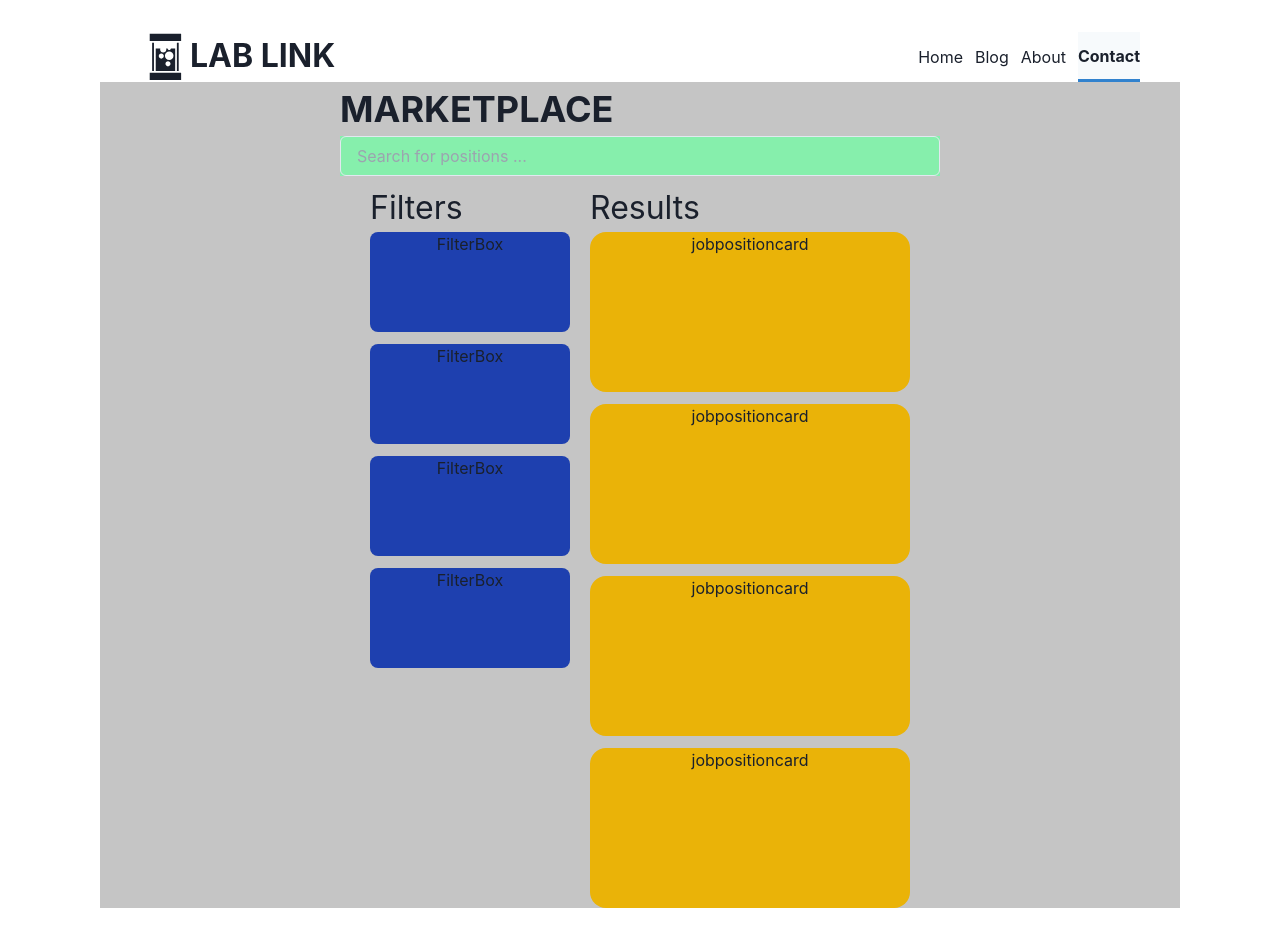
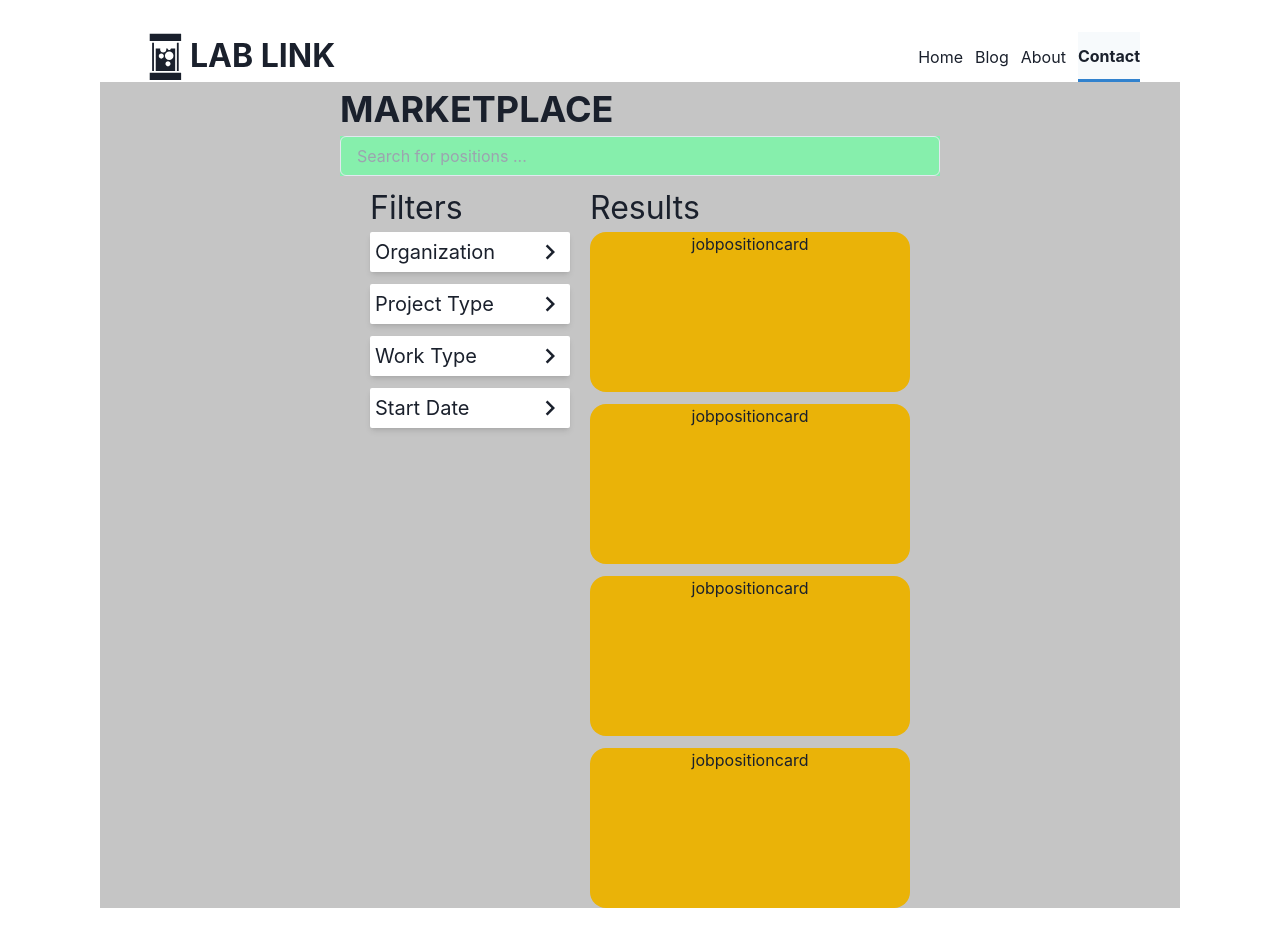
Before and after one commit to lab-link/lab-link-web-app, a React (Vite) app: page / in a window 1280 px wide. Built offline with nearby package versions, Linux system fonts and the light colour scheme.

Commit message:
modal filterBox and reactive to clicks

```diff
--- a/src/components/filters/filterBox.jsx
+++ b/src/components/filters/filterBox.jsx
@@ -1,6 +1,32 @@
+import {
+  MdOutlineKeyboardArrowRight,
+  MdOutlineKeyboardArrowDown,
+} from "react-icons/md";
+import { useState } from "react";
+export default function FilterBox({ title, children }) {
+  const [isExpanded, setIsExpanded] = useState(false);
 
-export default function FilterBox(){
-    return <div className="w-[200px] h-[100px] bg-blue-800 rounded-lg">
-        FilterBox
+  const onToggle = () => {
+    setIsExpanded(!isExpanded);
+  };
+  return (
+    <div className="w-[200px] h-auto flex flex-col bg-white rounded-sm items-start py-[5px] px-[5px] shadow-md">
+      {/* title */}
+      <div className="w-full flex justify-between items-center">
+        <div onClick={onToggle} className="text-[20px] hover:cursor-pointer">
+          {title}
+        </div>
+        <div onClick={onToggle} className="hover:cursor-pointer">
+          {/* button */}
+          {isExpanded ? (
+            <MdOutlineKeyboardArrowDown className="h-[30px] w-[30px]" />
+          ) : (
+            <MdOutlineKeyboardArrowRight className="h-[30px] w-[30px]" />
+          )}
+        </div>
+      </div>
+      {/* child components of the section */}
+      {isExpanded ? <div>{children}</div> : <></>}
     </div>
+  );
 }
--- a/src/pages/marketplace.jsx
+++ b/src/pages/marketplace.jsx
@@ -19,10 +19,22 @@ export default function MarketPlace() {
             <div className="flex flex-col items-start">
               <div className="text-[32px]">Filters</div>
               <div className="flex flex-col space-y-3">
-                <FilterBox />
-                <FilterBox />
-                <FilterBox />
-                <FilterBox />
+                <FilterBox
+                  title={"Organization"}
+                  children={<div className="h-[150px]">children of organization</div>}
+                />
+                <FilterBox
+                  title={"Project Type"}
+                  children={<div className="h-[150px]">children of project type</div>}
+                />
+                <FilterBox
+                  title={"Work Type"}
+                  children={<div className="h-[150px]">children of work type</div>}
+                />
+                <FilterBox
+                  title={"Start Date"}
+                  children={<div className="h-[150px]">children of start date</div>}
+                />
               </div>
             </div>
             {/* job offers */}
```
